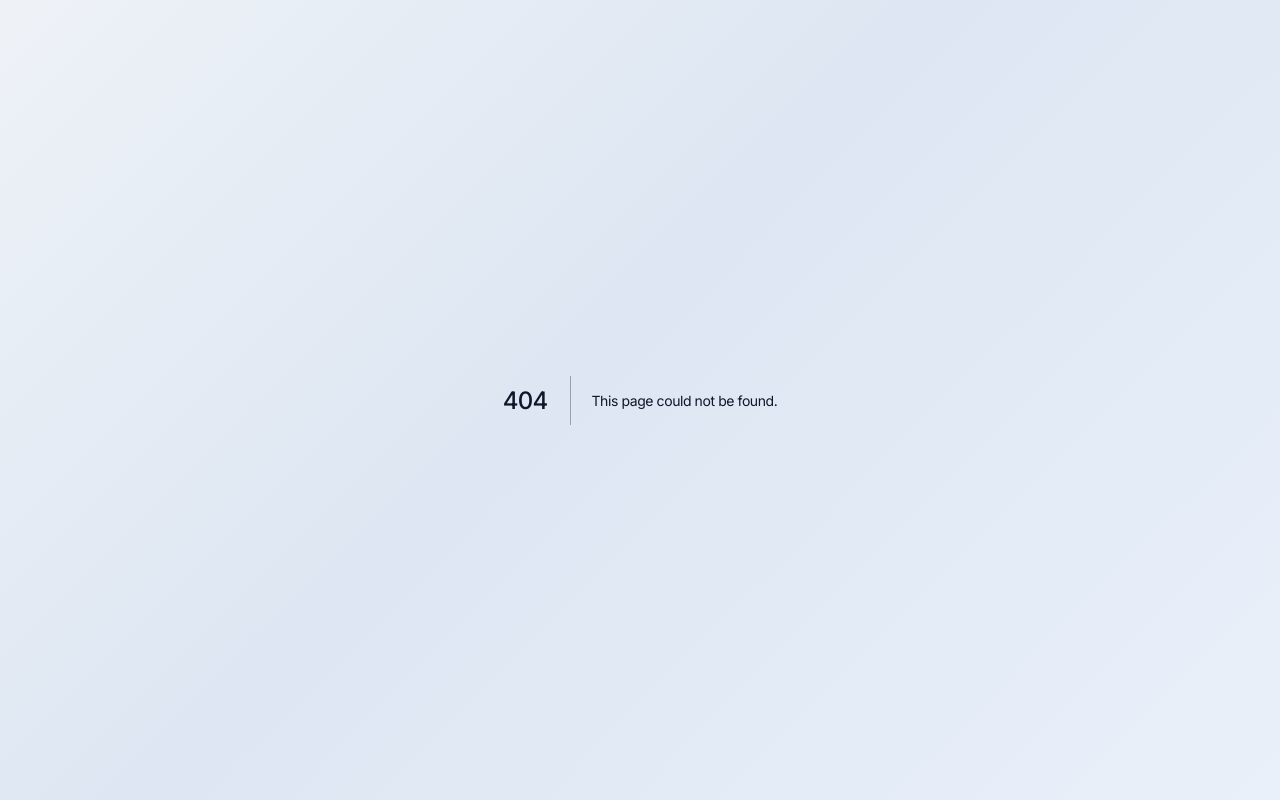
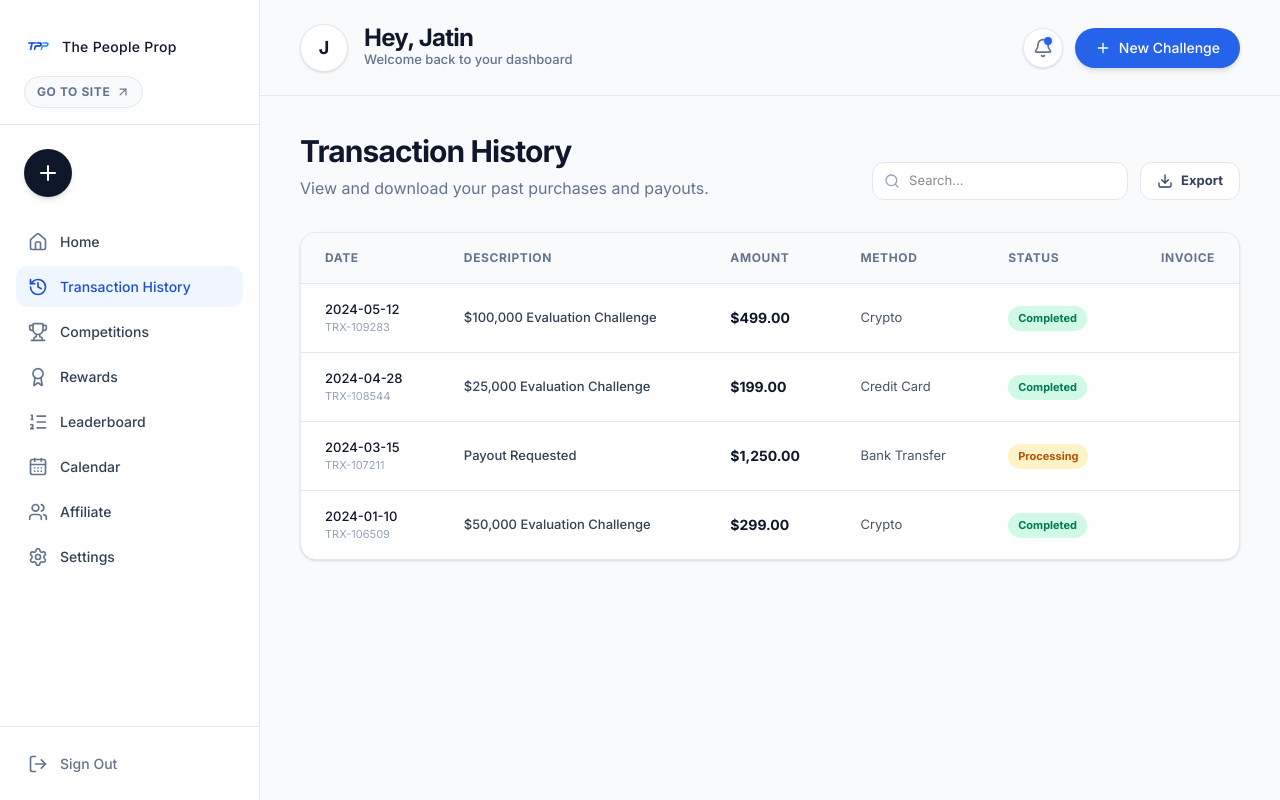
Before and after one commit to jatinkatariaaaa/thepeoplepropwebsite, a Next.js app: page /dashboard/transactions in a window 1280 px wide. Before the commit this address had no page. Built offline with nearby package versions, Linux system fonts and the light colour scheme.

Commit message:
feat: replace billing with transaction history page

```diff
--- /dev/null
+++ b/src/app/(dashboard)/dashboard/transactions/page.tsx
@@ -0,0 +1,126 @@
+"use client";
+
+import { Download, Search, FileText } from "lucide-react";
+import { cn } from "@/lib/utils";
+
+const transactions = [
+  {
+    id: "TRX-109283",
+    date: "2024-05-12",
+    description: "$100,000 Evaluation Challenge",
+    amount: "$499.00",
+    method: "Crypto",
+    status: "Completed",
+  },
+  {
+    id: "TRX-108544",
+    date: "2024-04-28",
+    description: "$25,000 Evaluation Challenge",
+    amount: "$199.00",
+    method: "Credit Card",
+    status: "Completed",
+  },
+  {
+    id: "TRX-107211",
+    date: "2024-03-15",
+    description: "Payout Requested",
+    amount: "$1,250.00",
+    method: "Bank Transfer",
+    status: "Processing",
+  },
+  {
+    id: "TRX-106509",
+    date: "2024-01-10",
+    description: "$50,000 Evaluation Challenge",
+    amount: "$299.00",
+    method: "Crypto",
+    status: "Completed",
+  },
+];
+
+export default function TransactionsPage() {
+  return (
+    <div className="max-w-7xl mx-auto animate-in fade-in slide-in-from-bottom-4 duration-700 ease-out">
+      <div className="flex flex-col sm:flex-row sm:items-end justify-between gap-4 mb-8">
+        <div>
+          <h1 className="text-2xl lg:text-3xl font-display font-bold text-[var(--ink-950)] mb-2">Transaction History</h1>
+          <p className="text-[var(--ink-500)]">View and download your past purchases and payouts.</p>
+        </div>
+
+        <div className="flex items-center gap-3">
+          <div className="relative">
+            <Search className="w-4 h-4 absolute left-3 top-1/2 -translate-y-1/2 text-[var(--ink-400)]" />
+            <input
+              type="text"
+              placeholder="Search..."
+              className="pl-9 pr-4 py-2 bg-white border border-[var(--border)] rounded-xl text-[13px] focus:outline-none focus:border-[var(--ink-400)] transition-colors w-full sm:w-64"
+            />
+          </div>
+          <button className="flex items-center gap-2 px-4 py-2 bg-white border border-[var(--border)] rounded-xl text-[13px] font-bold text-[var(--ink-700)] hover:text-[var(--ink-950)] hover:bg-[var(--paper-2)] transition-colors">
+            <Download className="w-4 h-4" />
+            Export
+          </button>
+        </div>
+      </div>
+
+      <div className="bg-white rounded-2xl border border-[var(--border)] shadow-sm overflow-hidden">
+        <div className="overflow-x-auto">
+          <table className="w-full text-left border-collapse">
+            <thead>
+              <tr className="bg-[var(--paper-2)] border-b border-[var(--border)]">
+                <th className="px-6 py-4 text-[12px] font-bold text-[var(--ink-500)] uppercase tracking-wider">Date</th>
+                <th className="px-6 py-4 text-[12px] font-bold text-[var(--ink-500)] uppercase tracking-wider">Description</th>
+                <th className="px-6 py-4 text-[12px] font-bold text-[var(--ink-500)] uppercase tracking-wider">Amount</th>
+                <th className="px-6 py-4 text-[12px] font-bold text-[var(--ink-500)] uppercase tracking-wider">Method</th>
+                <th className="px-6 py-4 text-[12px] font-bold text-[var(--ink-500)] uppercase tracking-wider">Status</th>
+                <th className="px-6 py-4 text-[12px] font-bold text-[var(--ink-500)] uppercase tracking-wider text-right">Invoice</th>
+              </tr>
+            </thead>
+            <tbody className="divide-y divide-[var(--border)]">
+              {transactions.map((trx) => (
+                <tr key={trx.id} className="hover:bg-[var(--paper-2)] transition-colors group">
+                  <td className="px-6 py-4 whitespace-nowrap">
+                    <div className="text-[13px] font-medium text-[var(--ink-950)]">{trx.date}</div>
+                    <div className="text-[11px] text-[var(--ink-400)]">{trx.id}</div>
+                  </td>
+                  <td className="px-6 py-4">
+                    <div className="text-[13px] font-medium text-[var(--ink-700)]">{trx.description}</div>
+                  </td>
+                  <td className="px-6 py-4 whitespace-nowrap">
+                    <div className="text-[14px] font-bold text-[var(--ink-950)]">{trx.amount}</div>
+                  </td>
+                  <td className="px-6 py-4 whitespace-nowrap">
+                    <div className="text-[13px] text-[var(--ink-600)]">{trx.method}</div>
+                  </td>
+                  <td className="px-6 py-4 whitespace-nowrap">
+                    <span className={cn(
+                      "inline-flex items-center px-2.5 py-1 rounded-full text-[11px] font-bold",
+                      trx.status === "Completed" ? "bg-emerald-100 text-emerald-700" :
+                      trx.status === "Processing" ? "bg-amber-100 text-amber-700" :
+                      "bg-red-100 text-red-700"
+                    )}>
+                      {trx.status}
+                    </span>
+                  </td>
+                  <td className="px-6 py-4 whitespace-nowrap text-right">
+                    <button className="inline-flex items-center justify-center w-8 h-8 rounded-lg text-[var(--ink-400)] hover:text-[var(--ink-950)] hover:bg-white border border-transparent hover:border-[var(--border)] hover:shadow-sm transition-all opacity-0 group-hover:opacity-100 focus:opacity-100">
+                      <FileText className="w-4 h-4" />
+                    </button>
+                  </td>
+                </tr>
+              ))}
+            </tbody>
+          </table>
+        </div>
+
+        {transactions.length === 0 && (
+          <div className="p-12 text-center">
+            <FileText className="w-10 h-10 text-[var(--ink-300)] mx-auto mb-3" />
+            <p className="text-[14px] font-medium text-[var(--ink-950)]">No transactions found</p>
+            <p className="text-[13px] text-[var(--ink-500)] mt-1">Your transaction history will appear here.</p>
+          </div>
+        )}
+      </div>
+    </div>
+  );
+}
--- a/src/components/dashboard/ClientSidebar.tsx
+++ b/src/components/dashboard/ClientSidebar.tsx
@@ -10,7 +10,7 @@ import {
   Settings,
   LogOut,
   Award,
-  Wallet,
+  History,
   Menu,
   X,
   ArrowUpRight,
@@ -25,7 +25,7 @@ import { NavbarLogo } from "@/components/ui/resizable-navbar";
 
 const navItems = [
   { icon: Home, label: "Home", href: "/dashboard" },
-  { icon: Wallet, label: "Billing", href: "/dashboard/billing" },
+  { icon: History, label: "Transaction History", href: "/dashboard/transactions" },
   { icon: Trophy, label: "Competitions", href: "/dashboard/competitions" },
   { icon: Award, label: "Rewards", href: "/dashboard/rewards" },
   { icon: ListOrdered, label: "Leaderboard", href: "/dashboard/leaderboard" },
```
